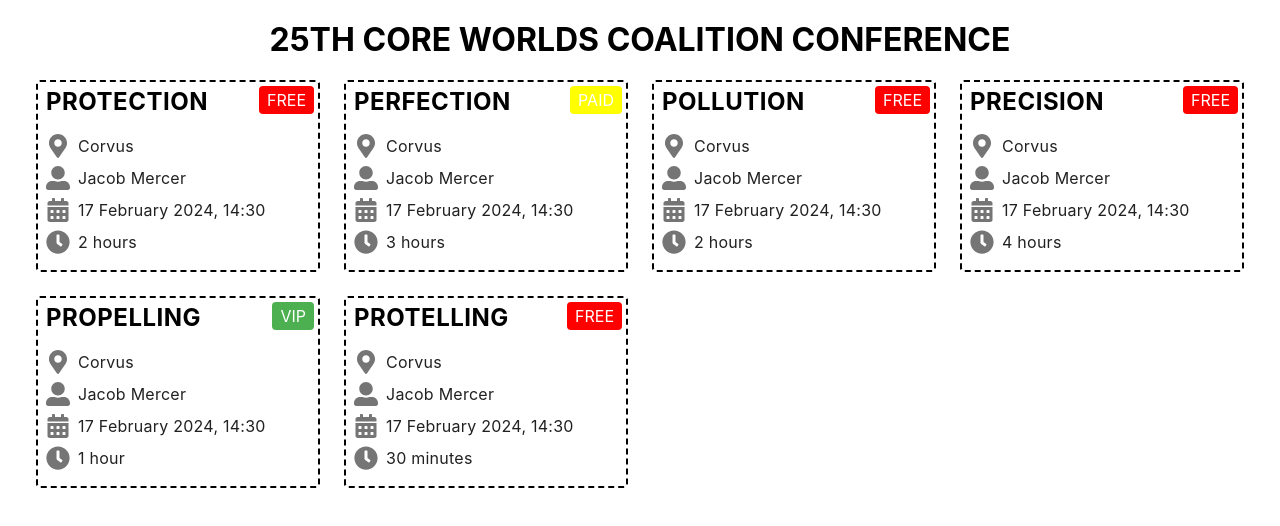
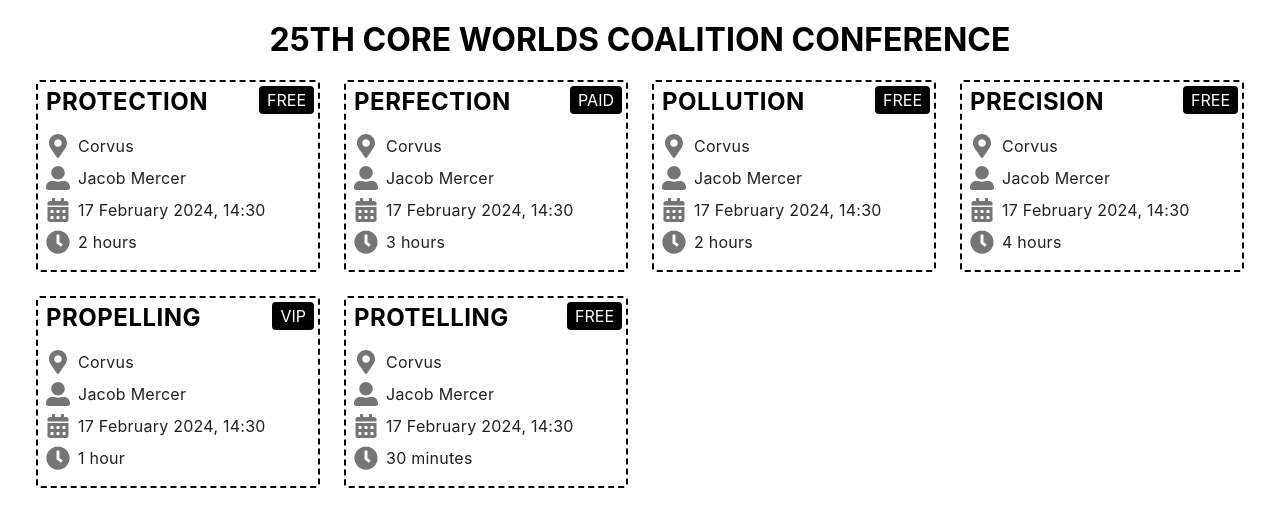
Before and after one commit to Allovallo/react-act-2.1, a React (Create React App) app: page / in a window 1280 px wide. Shown: the top 526 px of the page. Built offline with nearby package versions, Linux system fonts and the light colour scheme.

Commit message:
files restyled_2

```diff
--- a/src/components/Event/Event.jsx
+++ b/src/components/Event/Event.jsx
@@ -4,30 +4,32 @@ import { iconSize } from 'components/constants';
 import { formatEventStart, formatEventDuration } from 'utils';
 import css from './Event.module.css';
 
+import { Card, EventName, Info, Chip } from './EventStyled';
+
 export const Event = ({name, location, speaker, type, start, end}) => {
     const formattedStart = formatEventStart(start);
     const duration = formatEventDuration(start, end);
     return (
-        <div className={css.event}>
-            <h2 className={css.title}>{name}</h2>
-            <p className={css.info}>
+        <Card>
+            <EventName>{name}</EventName>
+            <Info>
                 <FaMapMarkerAlt className={css.icon} size={iconSize.md}/>
                 {location}
-            </p>
-            <p className={css.info}>
+            </Info>
+            <Info>
                 <FaUserAlt className={css.icon} size={iconSize.md}/>
                 {speaker}
-            </p>
-            <p className={css.info}>
+            </Info>
+            <Info>
                 <FaCalendarAlt className={css.icon} size={iconSize.md}/>
                 {formattedStart}
-            </p>
-            <p className={css.info}>
+            </Info>
+            <Info>
                 <FaClock className={css.icon} size={iconSize.md}/>
                 {duration}
-            </p>
-            <span className={`${css.chip} ${css[type]}`}>{type}</span>
-        </div>
+            </Info>
+            <Chip className={`${css.chip} ${css[type]}`}>{type}</Chip>
+        </Card>
     );
 }
 
--- /dev/null
+++ b/src/components/Event/EventStyled.jsx
@@ -0,0 +1,40 @@
+import styled from "@emotion/styled";
+
+export const Card = styled.div`
+    position: relative;
+    border: 2px dashed black;
+    padding: 8px;
+    border-radius: 4px;
+`;
+
+export const EventName = styled.h2`
+    margin-top: 0;
+    font-style: 14px;
+    line-height: 24px;
+    font-weight: 700;
+    letter-spacing: 0.5px;
+    text-transform: uppercase;
+`;
+
+export const Info = styled.p`
+    display: flex;
+    align-items: center;
+    margin-top: 0;
+    margin-bottom: 8px;
+    color: var(--color-primary-text);
+    font-size: 16px;
+    line-height: 24px;
+    font-weight: 400;
+    letter-spacing: 0.25px;
+`;
+
+export const Chip = styled.span`
+    position: absolute;
+    top: 4px;
+    right: 4px;
+    padding: 4px 8px;
+    border-radius: 4px;
+    text-transform: uppercase;
+    background-color: #000;
+    color: #fff;
+`;
--- a/src/components/EventBoard/EventBoard.jsx
+++ b/src/components/EventBoard/EventBoard.jsx
@@ -1,10 +1,10 @@
 import PropTypes from 'prop-types';
 import { Event } from 'components/Event/Event';
-import css from './EventBoard.module.css';
+import { Board } from './EventBoard.styled';
 
 export const EventBoard = ({ events }) => {
     return (
-        <div className={css.eventBoard}>
+        <Board >
             {events.map(({name, location, speaker, type, time}) =>
                 <Event
                     key={name}
@@ -16,7 +16,7 @@ export const EventBoard = ({ events }) => {
                     end={time.end}
                 />
             )}
-        </div>
+        </Board>
     );
 }
 
--- a/src/components/EventBoard/EventBoard.module.css
+++ b/src/components/EventBoard/EventBoard.styled.jsx
@@ -1,7 +1,9 @@
-.eventBoard {
+import styled from "@emotion/styled";
+
+export const Board = styled.div`
     display: grid;
     grid-template-columns: repeat(auto-fit, minmax(240px, auto));
     gap: 24px;
     padding-left: 16px;
     padding-right: 16px;
-}
+`
--- a/src/components/PageTitle/PageTitle.jsx
+++ b/src/components/PageTitle/PageTitle.jsx
@@ -1,9 +1,8 @@
 import PropTypes from 'prop-types';
-import css from './PageTitle.module.css';
 import { Title } from './PageTitleStyled';
 
 export const PageTitle = ({ text }) => {
-    return <Title className={css.title}>{text}</Title>
+    return <Title>{text}</Title>
 }
 
 PageTitle.propTypes = {
--- a/src/components/PageTitle/PageTitle.module.css
+++ /dev/null
@@ -1,5 +0,0 @@
-.title {
-    margin-top: 0;
-    text-align: center;
-    text-transform: uppercase;
-}
```
